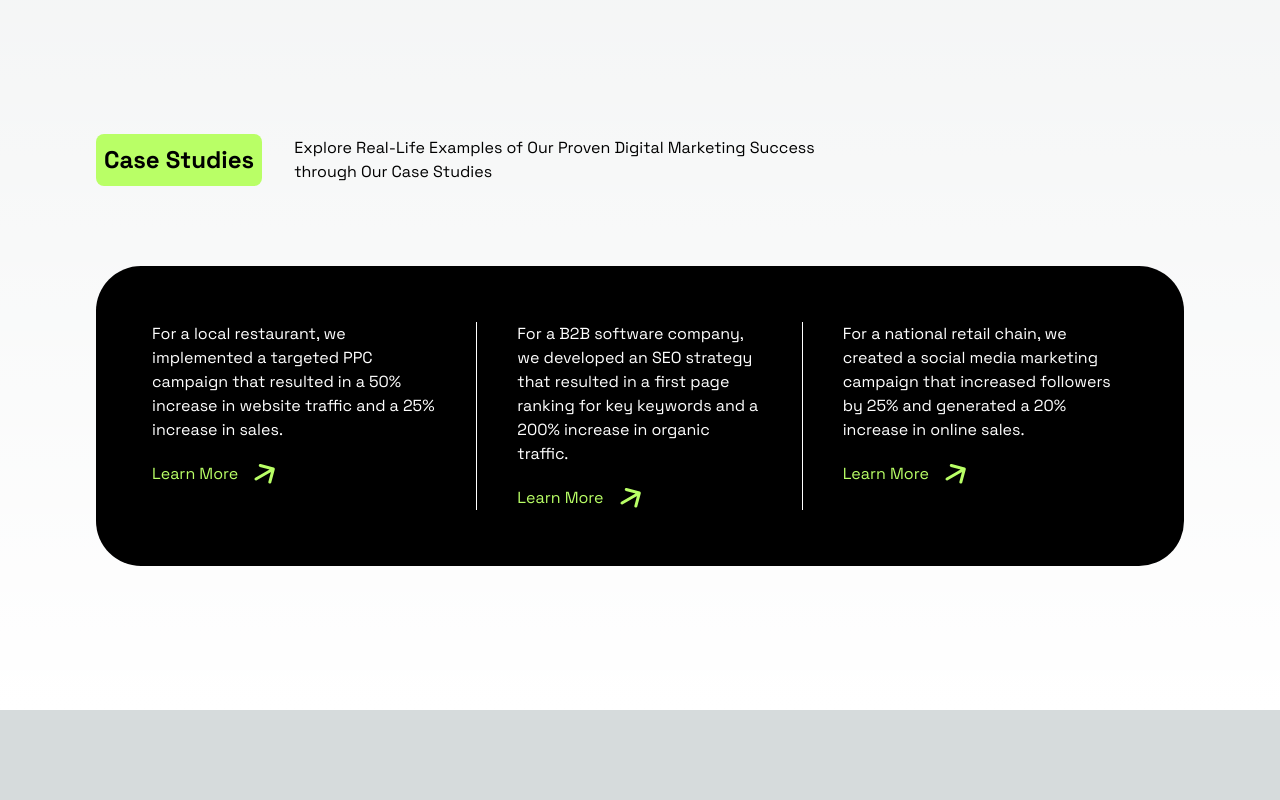
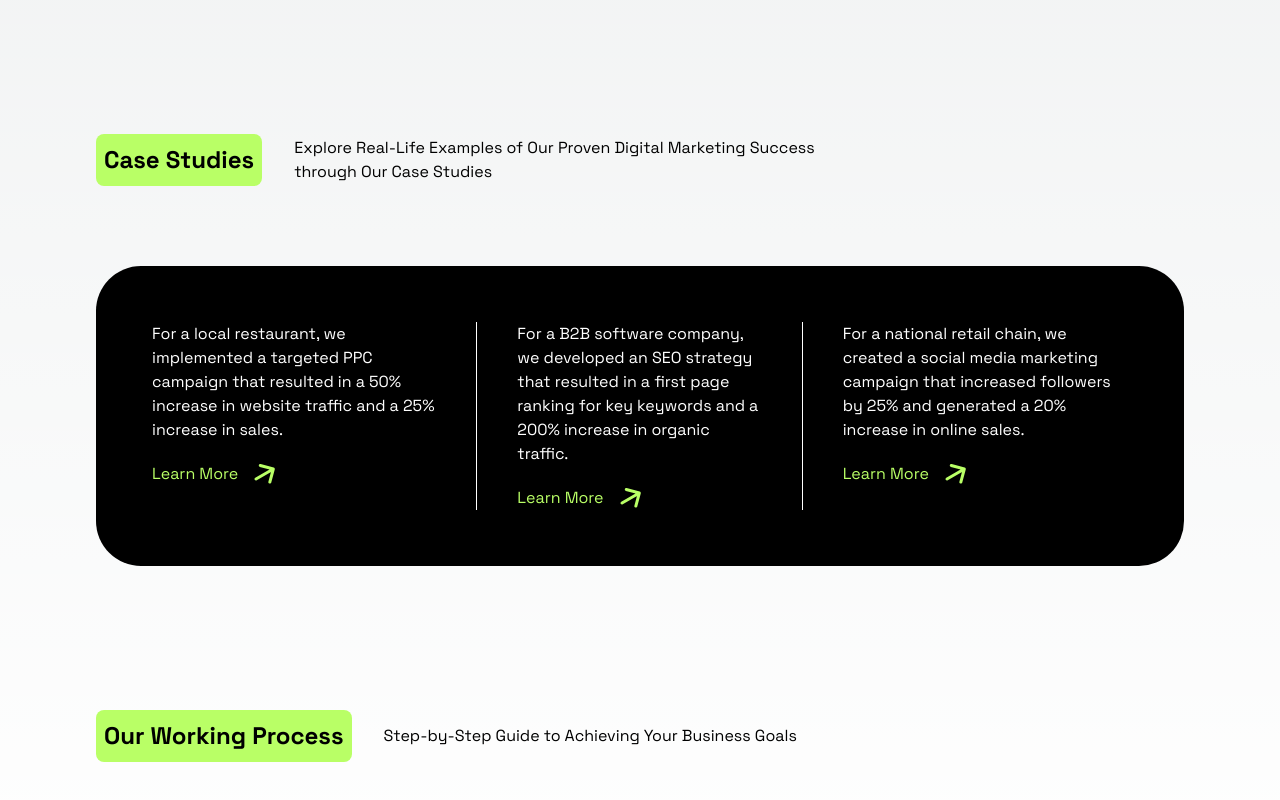
Before and after one commit to Precious-gift/positivus, a Next.js app: page / in a window 1280 px wide. Shown: the part 2118-2918 px from the top of the page. Before the commit the page ends 2828 px from the top, so only its background shows below. Built offline with nearby package versions, Linux system fonts and the light colour scheme.

Commit message:
Working Process header implementation

```diff
--- a/app/page.tsx
+++ b/app/page.tsx
@@ -1,4 +1,4 @@
-import { CaseStudies, Hero, Services } from "@/components";
+import { CaseStudies, Hero, Services, WorkingProcess } from "@/components";
 import Image from "next/image";
 
 export default function Home() {
@@ -7,6 +7,7 @@ export default function Home() {
       <Hero />
       <Services />
       <CaseStudies />
+      <WorkingProcess />
     </div>
   );
 }
--- /dev/null
+++ b/components/WorkingProcess.tsx
@@ -0,0 +1,16 @@
+import React from "react";
+import { SectionHeader } from "@/components";
+import { sectionList } from "@/constants";
+
+const WorkingProcess = () => {
+  return (
+    <section className="mb-36">
+      <SectionHeader
+        title={sectionList[2].title}
+        description={sectionList[2].description}
+      />
+    </section>
+  );
+};
+
+export default WorkingProcess;
--- a/components/index.tsx
+++ b/components/index.tsx
@@ -6,6 +6,7 @@ import Services from "./Services";
 import SectionHeader from "./SectionHeader";
 import ServiceCard from "./ServiceCard";
 import CaseStudies from "./CaseStudies";
+import WorkingProcess from "./WorkingProcess";
 
 export {
   Navbar,
@@ -16,4 +17,5 @@ export {
   SectionHeader,
   ServiceCard,
   CaseStudies,
+  WorkingProcess,
 };
--- a/constants/index.ts
+++ b/constants/index.ts
@@ -21,6 +21,10 @@ export const sectionList: ServicesInfoProps[] = [
     title: "Case Studies",
     description:
       "Explore Real-Life Examples of Our Proven Digital Marketing Success through Our Case Studies",
+  },
+  {
+    title: "Our Working Process",
+    description: "Step-by-Step Guide to Achieving Your Business Goals",
   },
 ];
 
```
